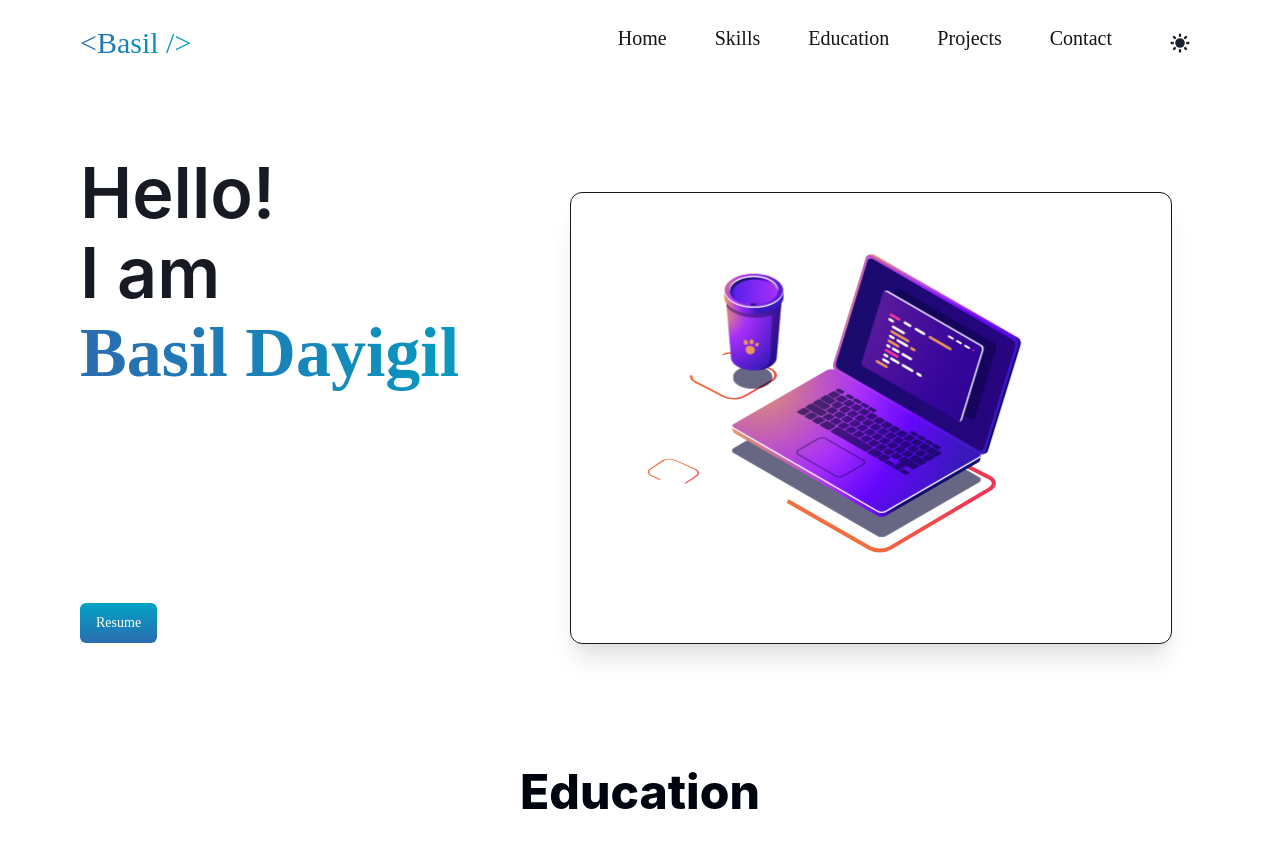
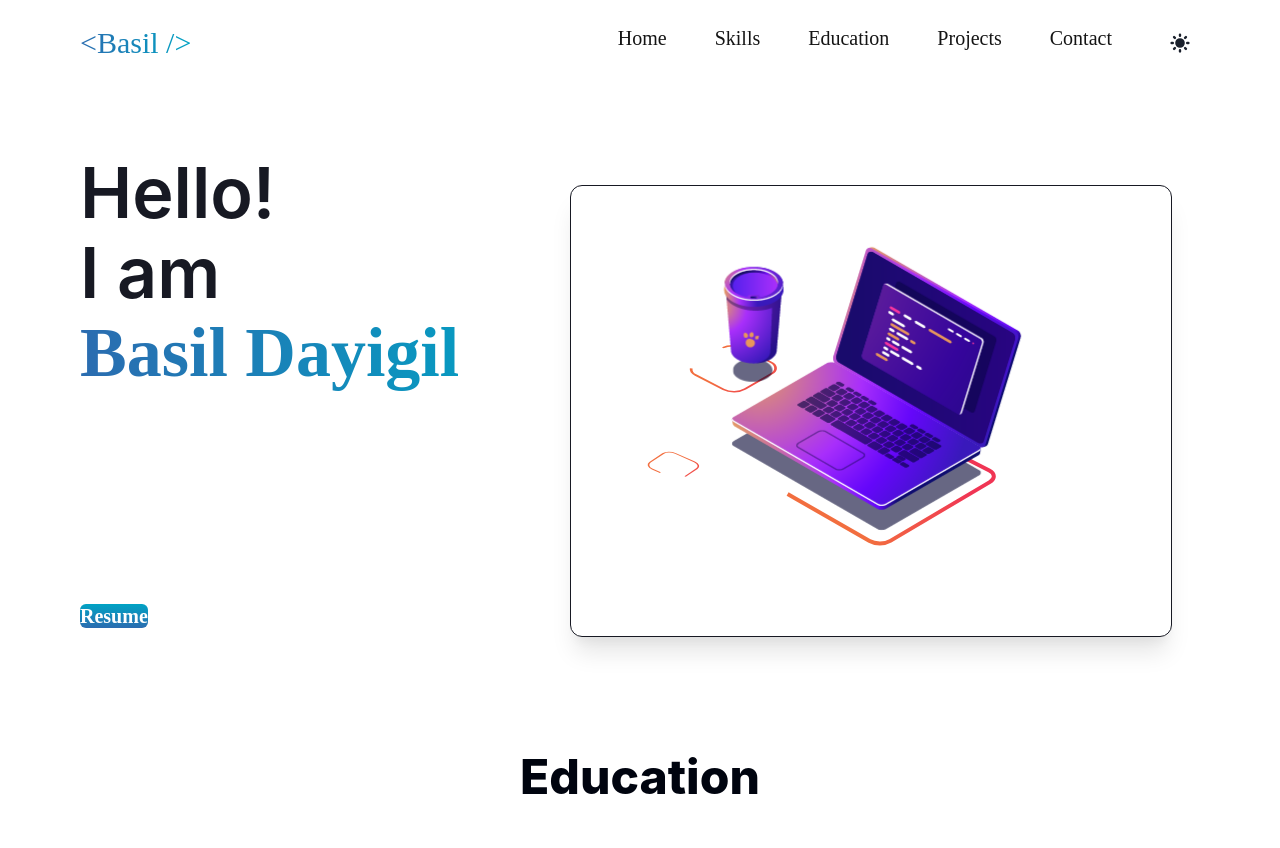
Before and after one commit to Vasakee/Portfolio3, a React (Vite) app: page / in a window 1280 px wide. Shown: the top 848 px of the page. Built offline with nearby package versions, Linux system fonts and the light colour scheme.

Commit message:
button fixed

```diff
--- a/src/components/About1.jsx
+++ b/src/components/About1.jsx
@@ -60,10 +60,10 @@ const About = () => {
             <Button
               bgGradient="linear(to-t, blue.600, cyan.600)"
               color="white"
-              fontSize="sm"
-              fontWeight="medium"
+              fontSize="xl"
+              fontWeight="bold"
               _hover={{ bgGradient: "linear(to-t, blue.500, cyan.500)" }}
-              borderRadius="md"
+              size='xl'
             >
               Resume
             </Button>
```
